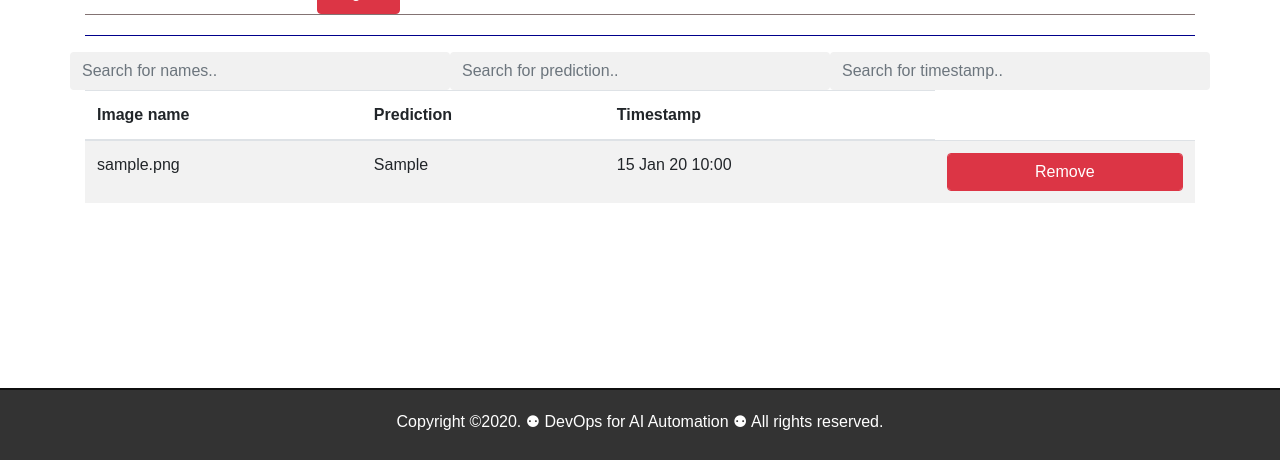
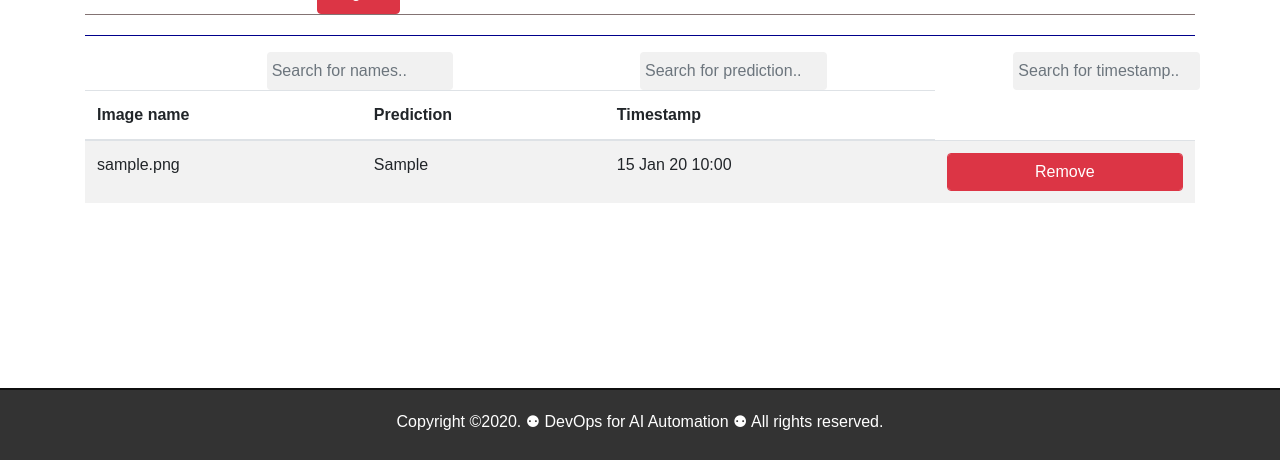
Before and after one commit to SheeNigami/emotion-predictor-web, a Flask app: page /view in a window 1280 px wide. Shown: the part 340-800 px from the top of the page. Run offline with Flask 2, Linux system fonts and the light colour scheme; the visitor is signed in with stand-in values (Sample User, id 1); tables that the repository leaves empty hold one stand-in row (values such as "Sample post"); some libraries are stand-ins or nearby versions.

Commit message:
Update view.html

```diff
--- a/application/templates/view.html
+++ b/application/templates/view.html
@@ -3,9 +3,12 @@
 <!-- The block content replace the one encapsulated in  layout.html -->
 {% block content %}
         <hr>
-      <div class="row g-3">
+      <div class="form-row">
+        <div class="col"></div>
         <input class="form-control col-sm" type="text" id="myInput" onkeyup="myFunction(0)" placeholder="Search for names..">
+        <div class="col"></div>
         <input class="form-control col-sm" type="text" id="myInput" onkeyup="myFunction(1)" placeholder="Search for prediction..">
+        <div class="col"></div>
         <input class="form-control col-sm" type="text" id="myInput" onkeyup="myFunction(2)" placeholder="Search for timestamp..">
       </div>
         <table class="table table-striped" id="myTable">
```
